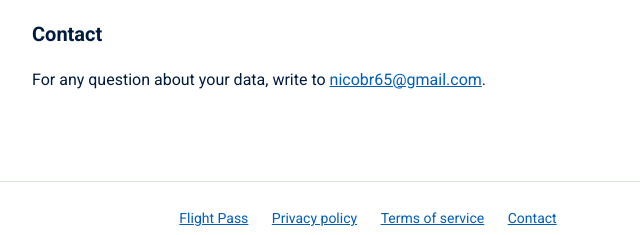
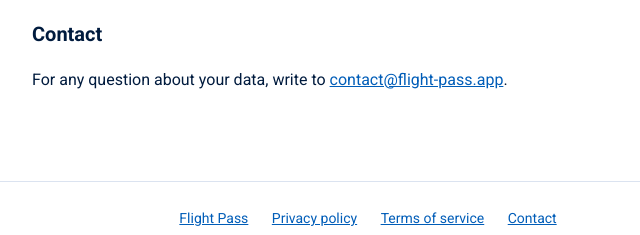
Before and after one commit to Bridouille/flight-pass-landing, a plain HTML site: page privacy/index.html in a window 1280 px wide. Shown: the part 1848-2083 px from the top of the page, 272-912 px from the left. Drawn offline with Linux system fonts and the light colour scheme.

Commit message:
Use contact@flight-pass.app as the contact address
Co-Authored-By: Claude Opus 5.5 <noreply@anthropic.com>

```diff
--- a/privacy/index.html
+++ b/privacy/index.html
@@ -62,7 +62,7 @@
     </ul>
 
     <h2>Contact</h2>
-    <p>For any question about your data, write to <a href="mailto:nicobr65@gmail.com">nicobr65@gmail.com</a>.</p>
+    <p>For any question about your data, write to <a href="mailto:contact@flight-pass.app">contact@flight-pass.app</a>.</p>
   </main>
 
   <footer class="fp-foot">
@@ -70,7 +70,7 @@
       <a href="/">Flight Pass</a>
       <a href="/privacy/">Privacy policy</a>
       <a href="/terms/">Terms of service</a>
-      <a href="mailto:nicobr65@gmail.com">Contact</a>
+      <a href="mailto:contact@flight-pass.app">Contact</a>
     </nav>
     <p>© 2026 Studio Bridoux AB</p>
   </footer>
```
Also changed, not shown: index.html (+2 -2 lines), terms/index.html (+2 -2 lines).
